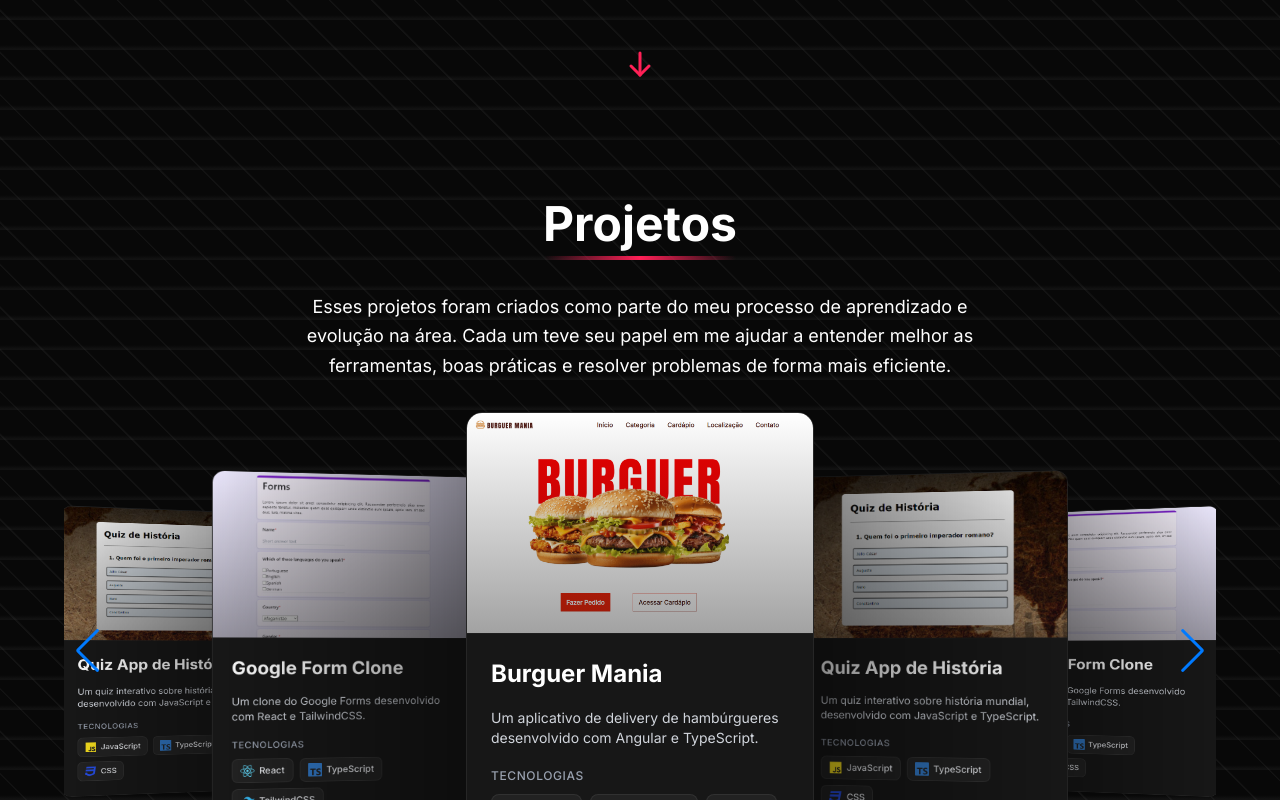
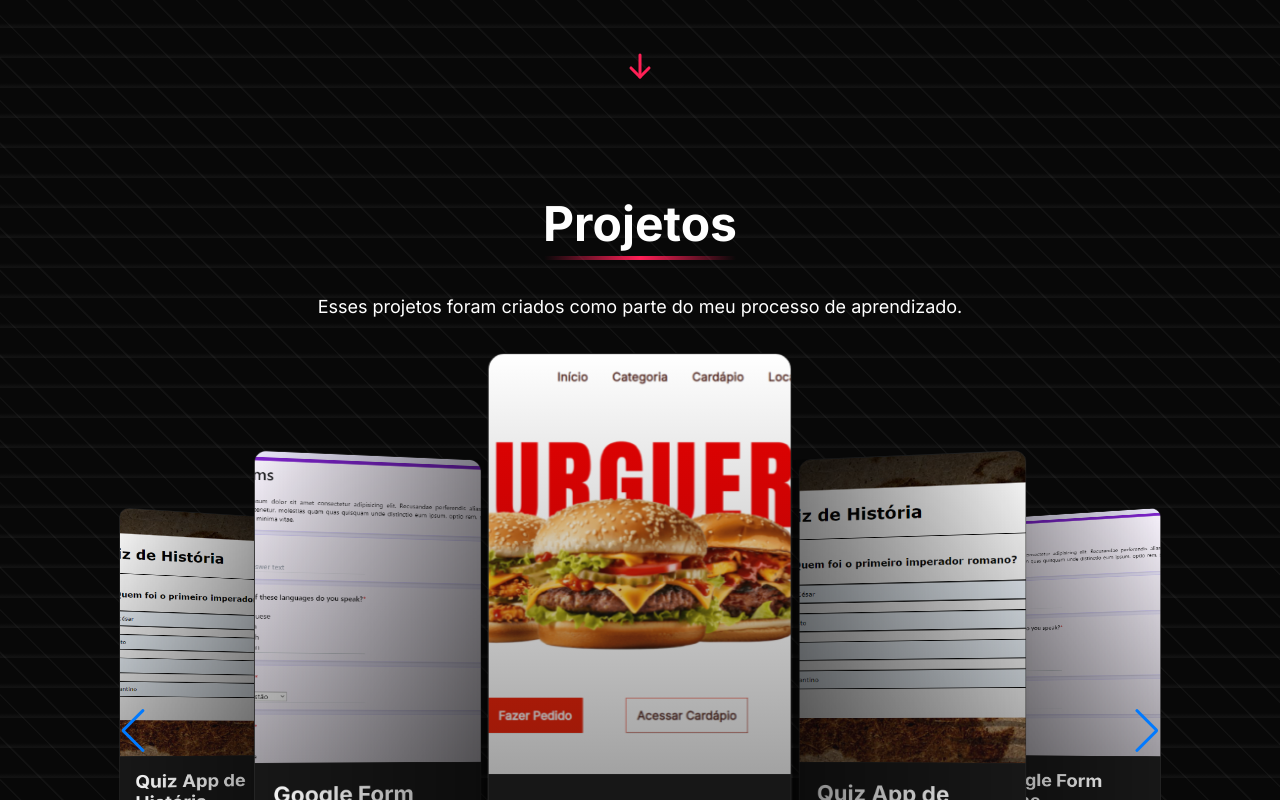
Before and after one commit to ssergiofeitosa/Portfolio, a React (Vite) app: page / in a window 1280 px wide. Shown: the part 680-1480 px from the top of the page. Built offline with nearby package versions, Linux system fonts and the light colour scheme.

Commit message:
feat:tweaked slider resizing

```diff
--- a/src/components/Card.tsx
+++ b/src/components/Card.tsx
@@ -42,12 +42,11 @@
   }
 
   return (
-    <div className="relative w-full max-w-[320px] sm:max-w-[400px] h-full flex flex-col rounded-2xl overflow-hidden group transition-all duration-300 hover:scale-[1.00] hover:shadow-2xl mx-auto">
-
+    <div className="relative w-full max-w-[700px] sm:max-w-[800px] h-auto flex flex-col rounded-2xl overflow-hidden group transition-all duration-300 hover:scale-[1.00] hover:shadow-2xl mx-auto">
       {/* container do card */}
-      <div className="relative z-10 flex flex-col h-full bg-neutral-900/95 rounded-2xl overflow-hidden border border-neutral-800">
+      <div className="relative z-10 flex flex-col h-full w-full bg-neutral-900/95 rounded-2xl overflow-hidden border border-neutral-800">
         {/* Image */}
-        <div className="relative h-[200px] md:h-[220px] overflow-hidden">
+        <div className="relative h-[180px] md:h-[420px] overflow-hidden">
           <div className="absolute inset-0 bg-gradient-to-t from-neutral-900 to-transparent opacity-40 z-10 group-hover:opacity-60 transition-all" />
 
           <img
@@ -65,7 +64,7 @@
               className="bg-neutral-900/70 text-rose-400 p-3.5 rounded-full hover:bg-rose-500 hover:text-white transition-all duration-300 shadow-lg"
               aria-label="View GitHub repository"
             >
-              <FaGithub size={20} />
+              <FaGithub size={22} />
             </a>
             <a
               href={project.site}
@@ -74,7 +73,7 @@
               className="bg-neutral-900/70 backdrop-blur-md text-rose-400 p-3.5 rounded-full hover:bg-rose-500 hover:text-white transition-all duration-300 shadow-lg"
               aria-label="Visit live site"
             >
-              <FaExternalLinkAlt size={18} />
+              <FaExternalLinkAlt size={20} />
             </a>
           </div>
         </div>
@@ -82,13 +81,13 @@
         {/* conteúdo de texto */}
         <div className="flex-grow flex flex-col p-6 bg-neutral-900 border-t border-neutral-800/50">
           <div className="mb-3">
-            <h3 className="text-xl md:text-2xl font-bold text-white inline-block">
+            <h3 className="text-2xl md:text-3xl font-bold text-white inline-block">
               {project.title}
               <div className="h-[2px] bg-gradient-to-r from-rose-600 to-red-900 mt-1 w-0 group-hover:w-full transition-all duration-300" />
             </h3>
           </div>
 
-          <p className="text-sm text-gray-300 mb-5 line-clamp-2">
+          <p className="text-base text-gray-300 mb-5 line-clamp-3">
             {project.description}
           </p>
 
@@ -100,9 +99,9 @@
               {project.technologies.map((tech) => (
                 <span
                   key={tech}
-                  className="inline-flex items-center gap-1.5 bg-neutral-800/80 backdrop-blur-sm px-2.5 py-1.5 rounded-lg text-xs border border-neutral-700/50 transition-all duration-200 hover:scale-105 hover:-translate-y-0.5 hover:bg-white/5"
+                  className="inline-flex items-center gap-1.5 bg-neutral-800/80 backdrop-blur-sm px-3 py-1.5 rounded-lg text-sm border border-neutral-700/50 transition-all duration-200 hover:scale-105 hover:-translate-y-0.5 hover:bg-white/5"
                 >
-                  <span className="text-lg">{technologyIcons[tech]}</span>
+                  <span className="text-xl">{technologyIcons[tech]}</span>
                   <span className="text-gray-200 font-medium">{tech}</span>
                 </span>
               ))}
--- a/src/components/swiper/Swiper.tsx
+++ b/src/components/swiper/Swiper.tsx
@@ -1,3 +1,5 @@
+import { useEffect,useState } from "react";
+
 import {
   Navigation,
   Pagination,
@@ -15,6 +17,17 @@
 import Card from "../Card";
 
 const Swiperr = () => {
+  const [isMobile, setIsMobile] = useState(false);
+
+  useEffect(() => {
+    const handleResize = () => {
+      setIsMobile(window.innerWidth < 1024); // até 1024px é considerado "mobile"
+    };
+
+    handleResize(); // chama uma vez
+    window.addEventListener("resize", handleResize); // escuta mudanças
+    return () => window.removeEventListener("resize", handleResize);
+  }, []);
   const projects = [
     {
       id: "item-1",
@@ -45,9 +58,8 @@
         "Um clone do Google Forms desenvolvido com React e TailwindCSS.",
       link: "https://github.com/ssergiofeitosa/Google-Form-Clone-React.git",
       site: "",
-    },
-    {
-      id: "item-4",
+    },{
+      id: "item-2",
       image: "/quiz.png",
       title: "Quiz App de História",
       technologies: ["JavaScript", "TypeScript", "CSS"],
@@ -57,7 +69,7 @@
       site: "https://projeto-restic-quiz-historia.vercel.app",
     },
     {
-      id: "item-5",
+      id: "item-3",
       image: "/googleformclone.png",
       title: "Google Form Clone",
       technologies: ["React", "TypeScript", "TailwindCSS"],
@@ -66,25 +78,18 @@
       link: "https://github.com/ssergiofeitosa/Google-Form-Clone-React.git",
       site: "",
     },
+
   ];
-
   return (
-    <div
-      id="projects"
-      className="flex h-full w-full items-center justify-center pt-20 px-4 bg-transparent"
-    >
-      <div className="w-full max-w-6xl flex flex-col items-center">
+    <div id="projects" className="flex h-full w-full items-center justify-center pt-20 px-4 bg-transparent">
+      <div className="w-full max-w-[85%] flex flex-col items-center">
         <div className="container mx-auto text-center mb-8 w-[85%] lg:w-[70%]">
           <h2 className="text-white text-5xl md:text-4xl lg:text-5xl font-bold items-center mb-2">
             Projetos
           </h2>
           <div className="h-1 bg-gradient-to-r from-transparent via-rose-500 to-transparent w-48 mx-auto mb-8"></div>
-
           <p className="text-white text-lg max-w-2xl mx-auto leading-relaxed">
-            Esses projetos foram criados como parte do meu processo de
-            aprendizado e evolução na área. Cada um teve seu papel em me ajudar
-            a entender melhor as ferramentas, boas práticas e resolver problemas
-            de forma mais eficiente.
+            Esses projetos foram criados como parte do meu processo de aprendizado.
           </p>
         </div>
 
@@ -93,7 +98,7 @@
           effect="coverflow"
           grabCursor={true}
           centeredSlides={true}
-          loop={true}
+          loop={!isMobile} // <-- apenas ativa o loop se NÃO for mobile
           coverflowEffect={{
             rotate: 3,
             stretch: 0,
@@ -101,17 +106,17 @@
             modifier: 3.2,
             slideShadows: true,
           }}
-          spaceBetween={30}
-          slidesPerView={3}
+          spaceBetween={50}
+          slidesPerView={1}
           navigation
           pagination={{ clickable: true }}
           breakpoints={{
             0: { slidesPerView: 1 },
             640: { slidesPerView: 1 },
-            768: { slidesPerView: 2 },
+            768: { slidesPerView: 1 },
             1024: { slidesPerView: 3 },
           }}
-          className="w-full h-full"
+          className="w-full h-full px-2"
         >
           {projects.map((project) => (
             <SwiperSlide key={project.id} className="flex justify-center px-2">
```
Also changed, not shown: src/index.css (line endings or trailing spaces).
